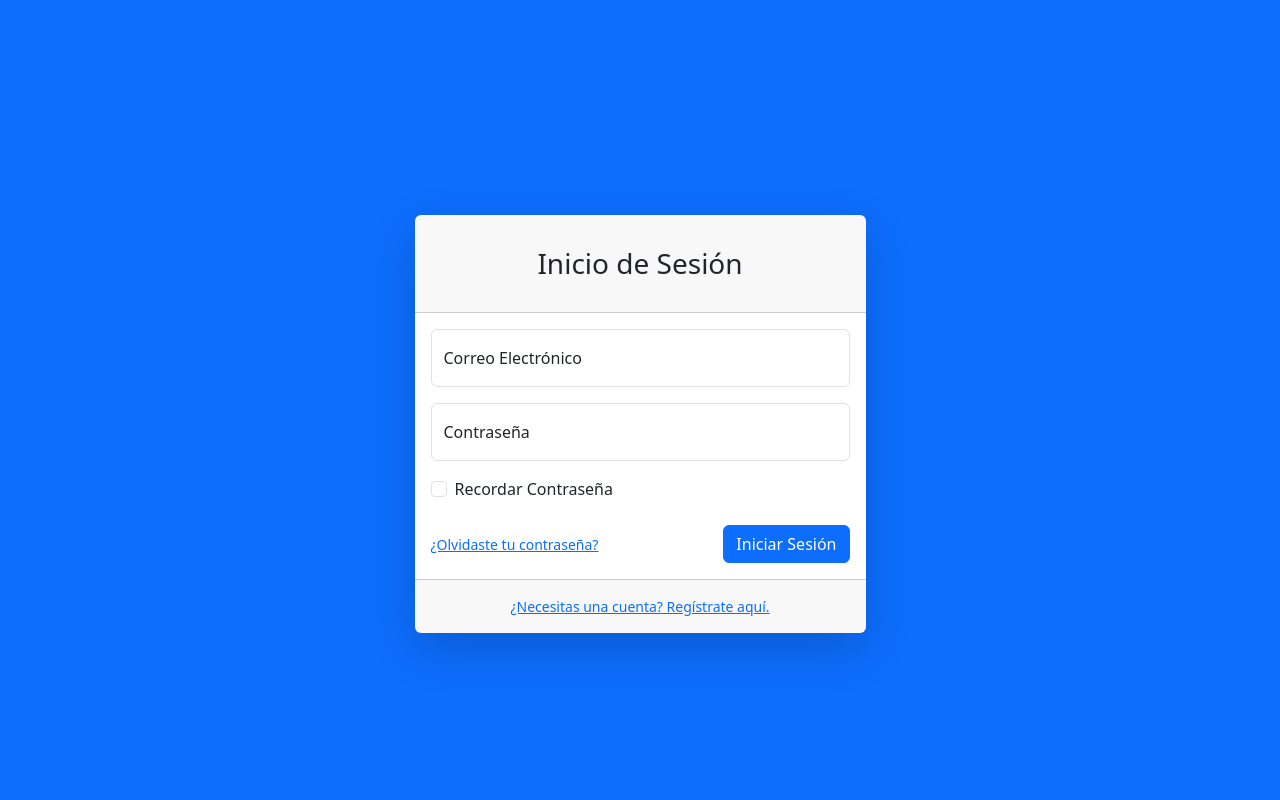
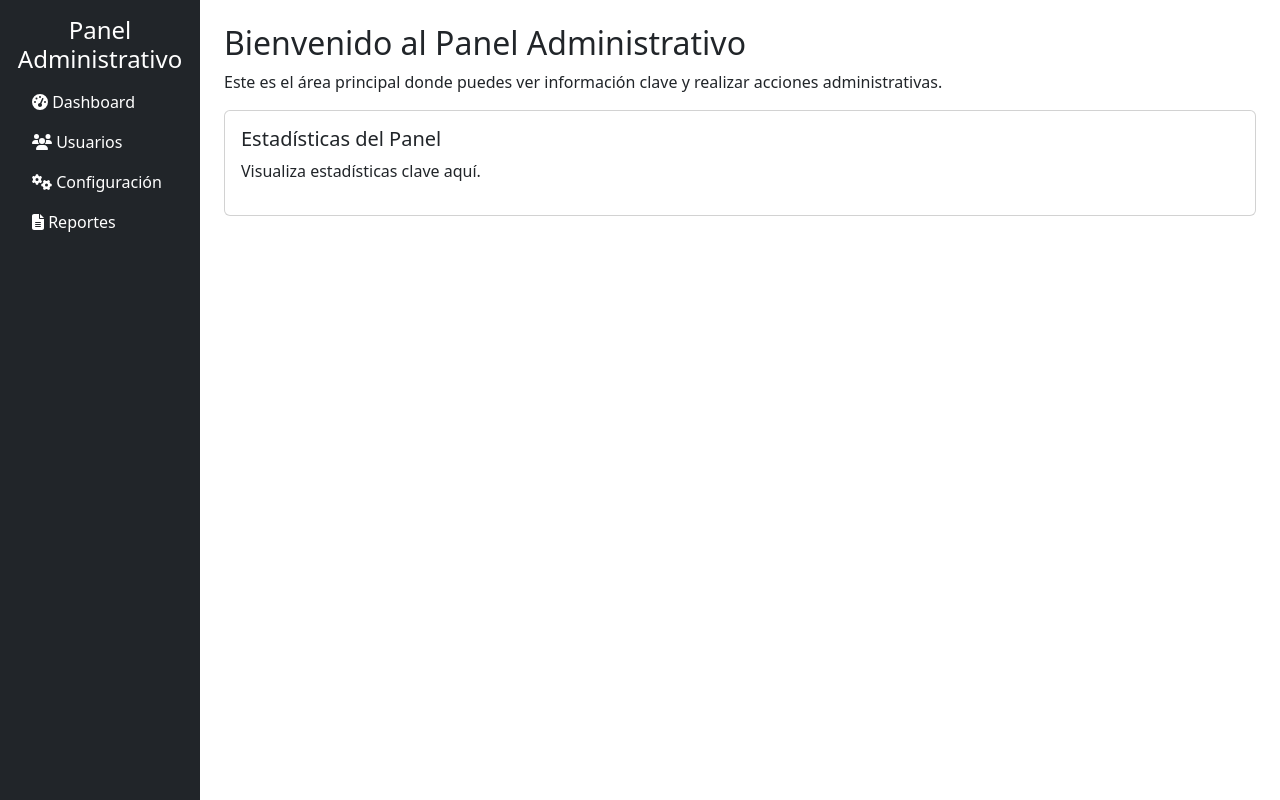
Before and after one commit to gbauz/ProyectoReactnodetesis, a React (Create React App) app in the folder client/: page / in a window 1280 px wide. Built offline with nearby package versions, Linux system fonts and the light colour scheme.

Commit message:
cambio_componente

```diff
--- a/client/src/index.js
+++ b/client/src/index.js
@@ -2,11 +2,12 @@ import React from 'react';
 import ReactDOM from 'react-dom/client';
 import reportWebVitals from './reportWebVitals';
 import Login from './componentes/Login';
+
 import Paneladministrador from './componentes/Paneladministrador';
 const root = ReactDOM.createRoot(document.getElementById('root'));
 root.render(
   <React.StrictMode>
-  <Login />
+  <Paneladministrador />
   </React.StrictMode>
 );
 
```
